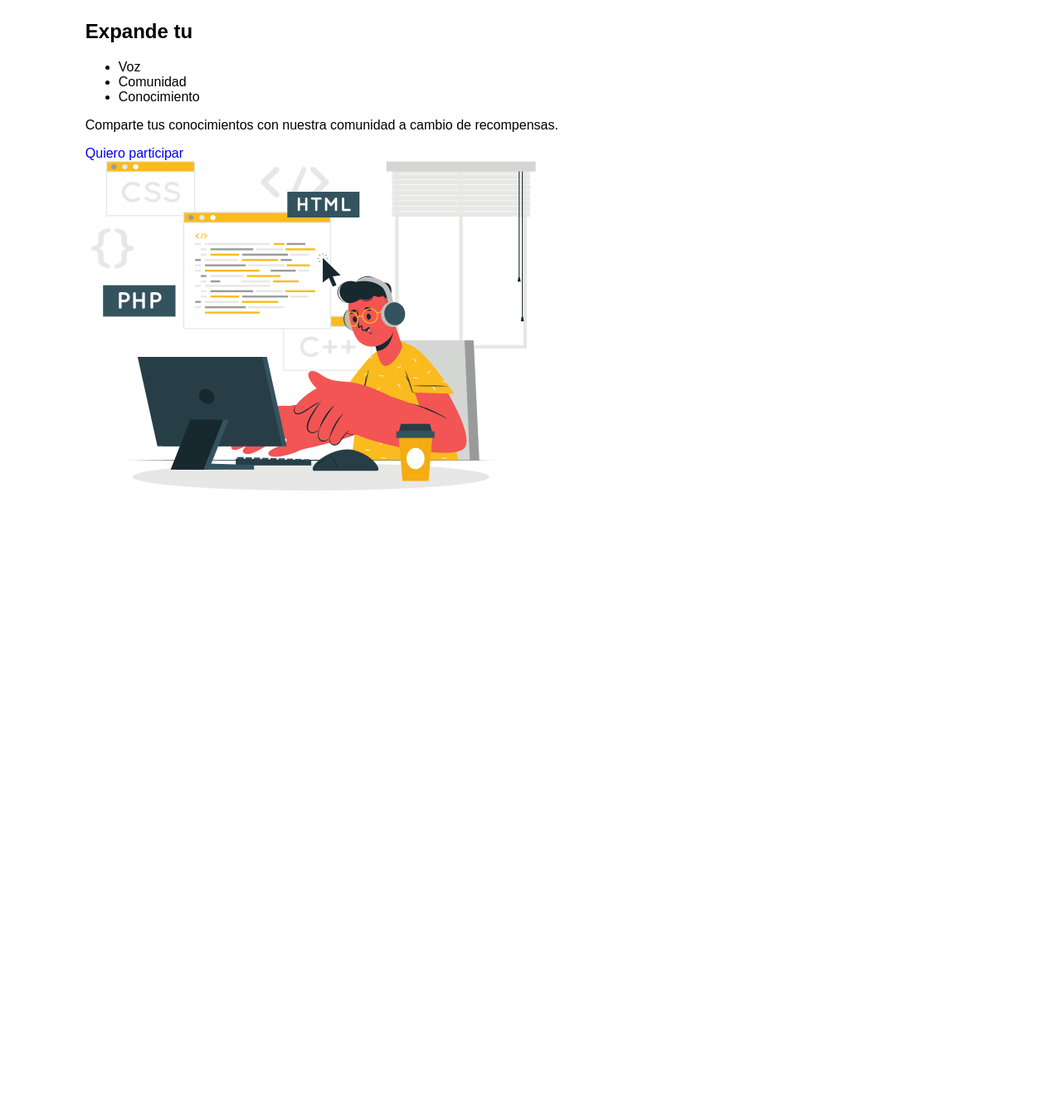
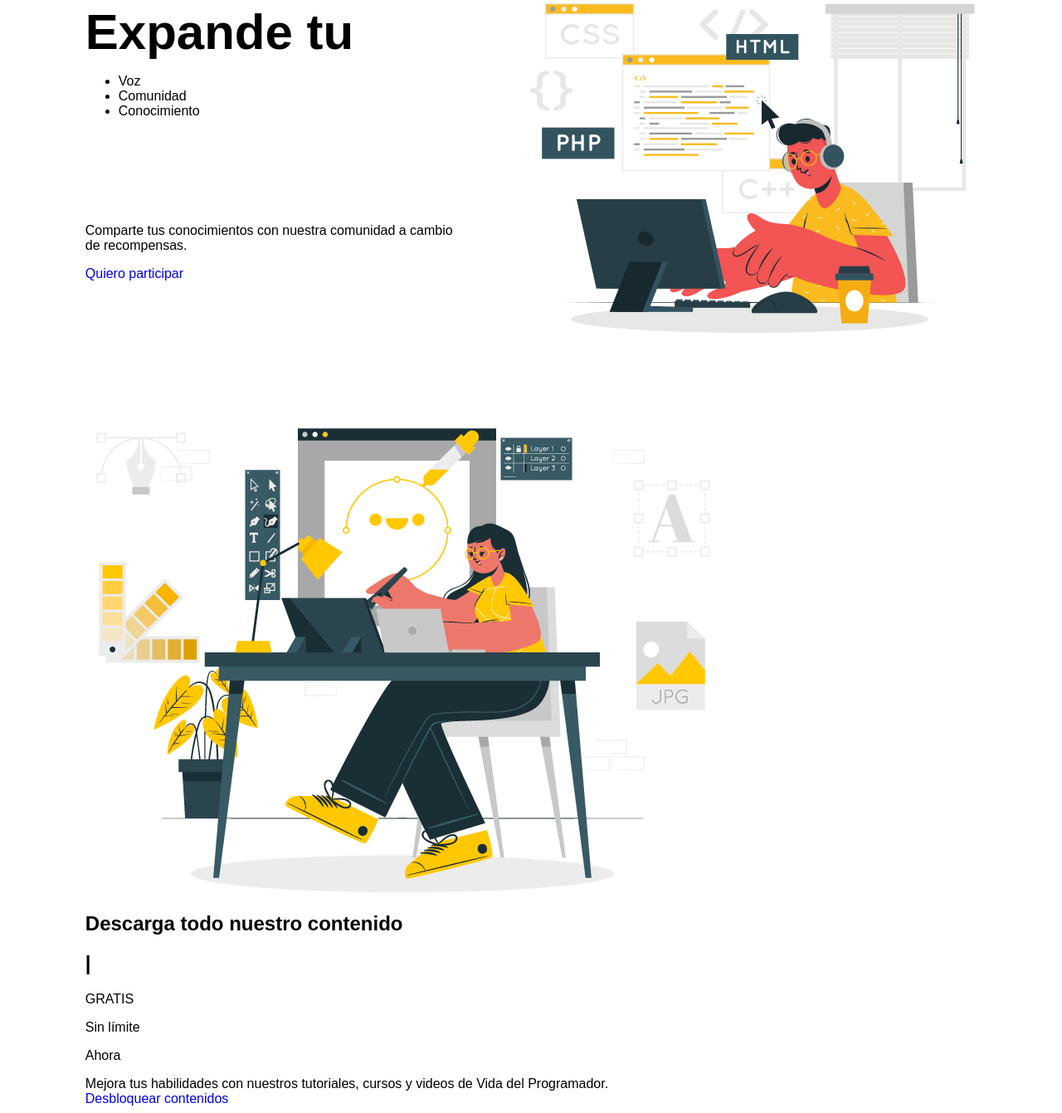
Before and after one commit to okipe/init_replica-web, a plain HTML site: page index.html in a window 1280 px wide. Shown: the part 688-2029 px from the top of the page at 83% size. Before the commit the page ends 1291 px from the top, so only its background shows below. Drawn offline with Linux system fonts and the light colour scheme.

Commit message:
More content and pictures added

```diff
--- a/index.html
+++ b/index.html
@@ -36,20 +36,22 @@
 
     <div class="line-dotted container"></div>
 
-    <main class="container mg-bottom mg-top">
-        <div>
-            <div>
-                <h2>Expande tu </h2>
-                <div >
+    <main class="container mg-bottom mg-top d-flex flex-column justify-around">
+
+        <!--Sección 1-->
+        <div class="dos-columnas mg-bottom">
+            <div class="animate-one">
+                <h2 class="fm">Expande tu </h2>
+                <div class="displacement">
                     <ul>
                         <li>Voz</li>
                         <li>Comunidad</li>
                         <li>Conocimiento</li>
                     </ul>
                 </div>
-                <div>
-                    <p>Comparte tus conocimientos con nuestra comunidad a cambio de recompensas.</p>
-                    <div>
+                <div class="d-flex flex-column justify-center">
+                    <p class="txt-p txt-p-start txt-p-main-one mg-top">Comparte tus conocimientos con nuestra comunidad a cambio de recompensas.</p>
+                    <div class="w-100">
                         <div>
                             <a href="#">Quiero participar</a>
                         </div>
@@ -61,6 +63,32 @@
             </div>
         </div>
 
+        <!--Sección 2-->
+        <div>
+            <div>
+                <img src="images/designer.png" alt="Diseñador">
+            </div>
+            <div>
+                <h2>Descarga todo nuestro contenido</h2>
+                <h2>
+                    <span class="typed"></span>
+                    <span class="pleca">|</span>
+                </h2>
+                <div>
+                    <p>GRATIS</p>
+                    <p>Sin límite</p>
+                    <p>Ahora</p>
+                </div>
+                <div>
+                    Mejora tus habilidades con nuestros tutoriales, cursos y videos de Vida del Programador.
+                </div>
+                <div>
+                    <div>
+                        <a href="#">Desbloquear contenidos</a>
+                    </div>
+                </div>
+            </div>
+        </div>
     </main>
 </body>
 </html>
--- a/sass/styles.scss
+++ b/sass/styles.scss
@@ -26,6 +26,14 @@ body{
     background-color: $color-background;
 }
 
+.w-100 {
+    width: 100%;
+}
+
+.h-100 {
+    width: 100%;
+}
+
 .mg-top {
     margin-top: 11rem;
 }
@@ -36,6 +44,12 @@ body{
 
 .fg {
     font-size: 7rem;
+    margin: 0;
+    font-weight: bold;
+}
+
+.fm {
+    font-size: 6rem;
     margin: 0;
     font-weight: bold;
 }
```
Also changed, not shown: css/styles.css, images/designer.png (added), 1 other file.
